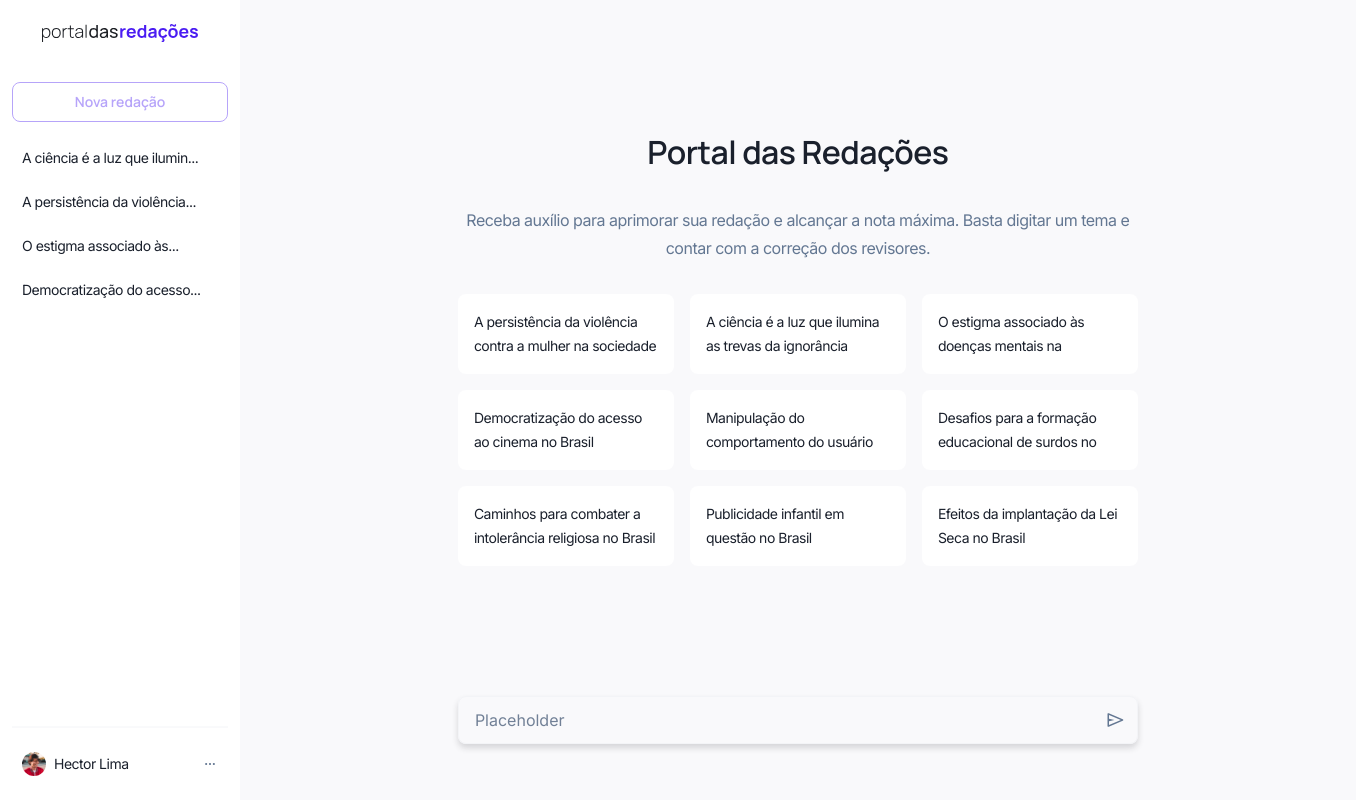
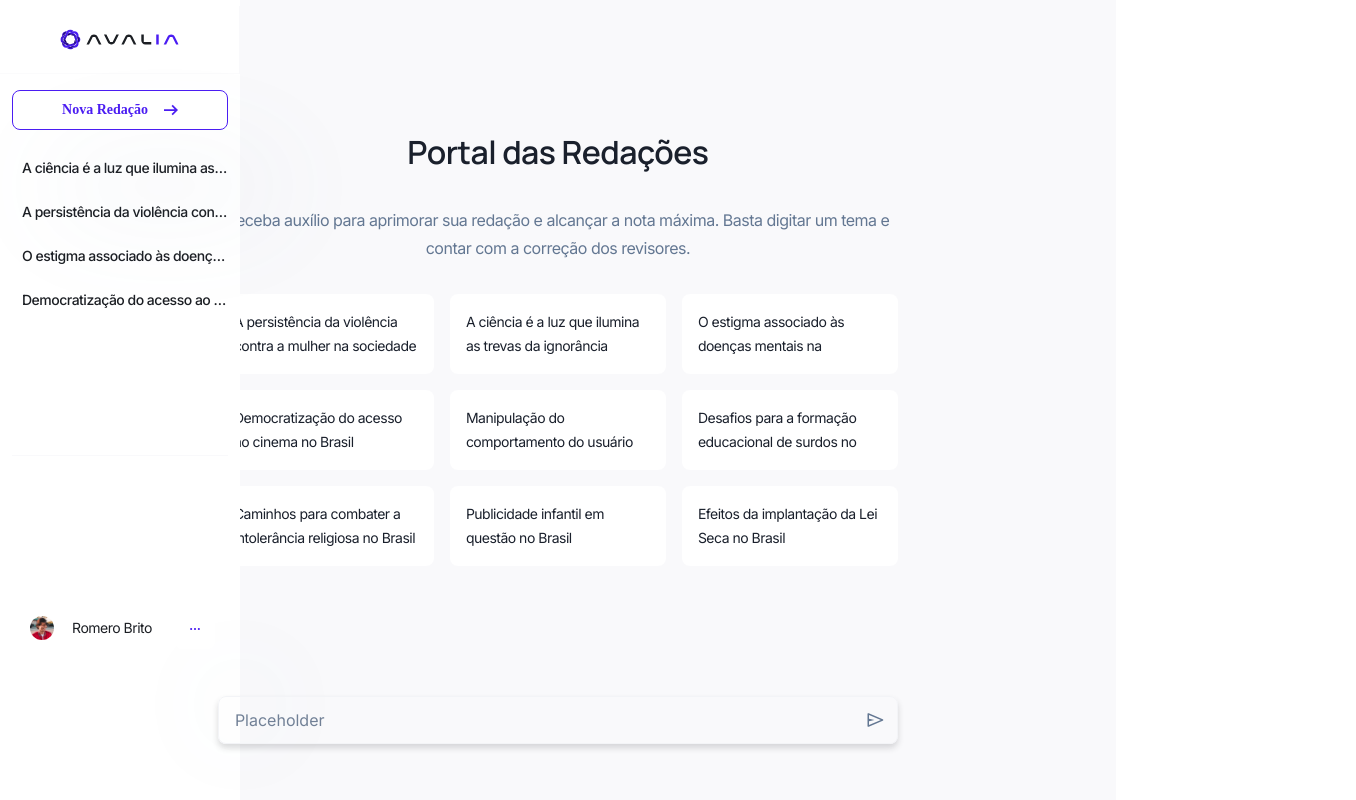
Before and after one commit to andouglasjr/avaliaFrontend, a React (Vite) app: page /userMain in a window 1280 px wide. Shown: the whole page, 1356 px wide, since content can reach past the window. Built offline with nearby package versions, Linux system fonts and the light colour scheme.

Commit message:
changes in index.html and css

```diff
--- a/index.html
+++ b/index.html
@@ -2,12 +2,12 @@
 <html lang="en">
   <head>
     <meta charset="UTF-8" />
-    <link rel="icon" type="image/svg+xml" href="/vite.svg" />
+    <!--link rel="icon" type="image/svg+xml" href="/vite.svg" /-->
     <meta name="viewport" content="width=device-width, initial-scale=1.0" />
     <link rel="preconnect" href="https://fonts.googleapis.com">
     <link rel="preconnect" href="https://fonts.gstatic.com" crossorigin>
     <link href="https://fonts.googleapis.com/css2?family=Inter:wght@400;500&family=Manrope:wght@400;600&display=swap" rel="stylesheet">
-    <title>Portal das Redações</title>
+    <title>aval.ia</title>
     <link rel="preconnect" href="https://fonts.googleapis.com">
     <link rel="preconnect" href="https://fonts.gstatic.com" crossorigin>
     <link href="https://fonts.googleapis.com/css2?family=Inter:wght@400;500&family=Manrope:wght@400;600&display=swap" rel="stylesheet">
--- a/src/components/sidebar/Sidebar.jsx
+++ b/src/components/sidebar/Sidebar.jsx
@@ -23,7 +23,7 @@ function Sidebar() {
                 <SidebarButtons mx="auto" />
             </Flex>
             <Flex ml="12px" w="216px" h="1px" bg="neutralLight.1"/>
-            <Flex w="240px" h="calc(100vh - 696px)" bg="transparent">
+            <Flex w="240px" h="calc(100vh - 240px)" bg="transparent">
                 <PerfilInteract label="Romero Brito" mx="auto" my="auto" />
             </Flex>
         </Flex>
--- a/src/index.css
+++ b/src/index.css
@@ -5,13 +5,15 @@
 
   color-scheme: light dark;
   color: rgba(255, 255, 255, 0.87);
-  background-color: #242424;
+  background-color: #F9F9FB;
 
   font-synthesis: none;
   text-rendering: optimizeLegibility;
   -webkit-font-smoothing: antialiased;
   -moz-osx-font-smoothing: grayscale;
   -webkit-text-size-adjust: 100%;
+
+
 }
 
 a {
--- a/src/pages/UserMain/index.jsx
+++ b/src/pages/UserMain/index.jsx
@@ -8,6 +8,7 @@ import {
   Box,
 } from "@chakra-ui/react";
 import { DotIcon, SendIcon } from "../../components/icons/Icons";
+import Sidebar from "../../components/sidebar/Sidebar";
 
 export default function Essays() {
   const purple = useColorModeValue("purple.2", "purple.2")
@@ -18,35 +19,13 @@ export default function Essays() {
 
 
   return (
-    <Flex>
-      <Flex className="sidebar" bgColor={neutralLight0} height={"100vh"} width={"240px"} flexDir={"column"} alignItems={"center"} flexShrink={"0"}>
-        <Flex align={"center"} justifyContent={"center"} padding={"24px"} ><img src="/src/assets/img/dashboards/logo.svg" alt="logo" /></Flex>
-        <Flex padding={"16px 12px"} flexDir={"column"} justifyContent={"space-between"} alignItems={"flex-start"} flex={"1 0 0"} alignSelf={"stretch"}>
-          <Flex flexDir={"column"} alignItems={"flex-start"} gap={"16px"} alignSelf={"stretch"}>
-            <Button variant={"secondary"} isDisabled={"true"} margin={0} width={"100%"}><Text textStyle={"Button"}>Nova redação</Text></Button>
-            <Flex flexDir={"column"} alignItems={"flex-start"} gap={"4px"} alignSelf={"stretch"} >
-              <Text cursor={"pointer"} display={"flex"} align={"center"} textStyle={"Caption"} padding={"8px 10px"} width={"100%"}>A ciência é a luz que ilumin...</Text>
-              <Text cursor={"pointer"} display={"flex"} align={"center"} textStyle={"Caption"} padding={"8px 10px"} width={"100%"}>A persistência da violência...</Text>
-              <Text cursor={"pointer"} display={"flex"} align={"center"} textStyle={"Caption"} padding={"8px 10px"} width={"100%"}>O estigma associado às...</Text>
-              <Text cursor={"pointer"} display={"flex"} align={"center"} textStyle={"Caption"} padding={"8px 10px"} width={"100%"}>Democratização do acesso...</Text>
-            </Flex>
-          </Flex>
-          <Flex flexDir={"column"} alignItems={"flex-start"} gap={"16px"} alignSelf={"stretch"}>
-            <svg width="216" height="2" viewBox="0 0 216 2" fill="none" xmlns="http://www.w3.org/2000/svg">
-              <path d="M0 1H216" stroke="#F3F4F7" strokeWidth={"1px"} />
-            </svg>
-            <Flex className="item_menu" padding={"8px 10px"} alignItems={"center"} gap={"8px"} alignSelf={"stretch"}>
-              <Img width={"24px"} borderRadius={"9999px"} src="/src/assets/img/avatars/avatar5.png" alt="profile image"></Img>
-              <Text width={"100%"} display={"flex"} justifyContent={"flex-start"} textStyle={"Caption"}>Hector Lima</Text>
-              <DotIcon color={neutralDark0} />
-            </Flex>
-          </Flex>
-        </Flex>
-      </Flex>
-      <Flex className="content" align={"center"} justify={"center"}  flexDir={"column"} bgColor={neutralLight1} width={"87.17vw"}>
+    <div>
+      <Sidebar />
+
+      <Flex className="content" align={"center"} justify={"center"} flexDir={"column"} bgColor={neutralLight1} width={"87.17vw"}>
         <Box height={"100vh"}>
           <Flex className="portal-das-redacoes" margin={"130px 0"} width={"680px"} flexDir={"column"} justifyContent={"flex-start"} gap={"32px"}>
-            <Text  textStyle={"h3"}>Portal das Redações</Text>
+            <Text textStyle={"h3"}>Portal das Redações</Text>
             <Text textStyle={"Body"} color={neutralDark0}>Receba auxílio para aprimorar sua redação e alcançar a nota máxima. Basta digitar um tema e contar com a correção dos revisores.</Text>
             <Flex gap={"16px"} flexDir={"column"}>
               <Flex alignItems={"flex-start"} gap={"16px"} alignSelf={"stretch"}>
@@ -67,12 +46,12 @@ export default function Essays() {
             </Flex>
           </Flex>
           <Box position={"relative"}>
-            <Input height={"48px"} textStyle={"Body"} borderColor={neutralLight2} paddingRight={"30px"} _placeholder={{textStyle: "Body"}} placeholder="Placeholder" width={"680px"} boxShadow={"0px 4px 6px 0px rgba(28, 31, 36, 0.16)"}/>
-            <SendIcon _hover={{cursor: "pointer", color: purple, transition: "all .25s"}} position={"absolute"} top={"50%"} right={"10px"} transform={"translateY(-50%)"} color={neutralDark0} width={"24px"} height={"24px"}/>
+            <Input height={"48px"} textStyle={"Body"} borderColor={neutralLight2} paddingRight={"30px"} _placeholder={{ textStyle: "Body" }} placeholder="Placeholder" width={"680px"} boxShadow={"0px 4px 6px 0px rgba(28, 31, 36, 0.16)"} />
+            <SendIcon _hover={{ cursor: "pointer", color: purple, transition: "all .25s" }} position={"absolute"} top={"50%"} right={"10px"} transform={"translateY(-50%)"} color={neutralDark0} width={"24px"} height={"24px"} />
           </Box>
 
         </Box>
       </Flex>
-    </Flex>
+    </div>
   )
 }
```
